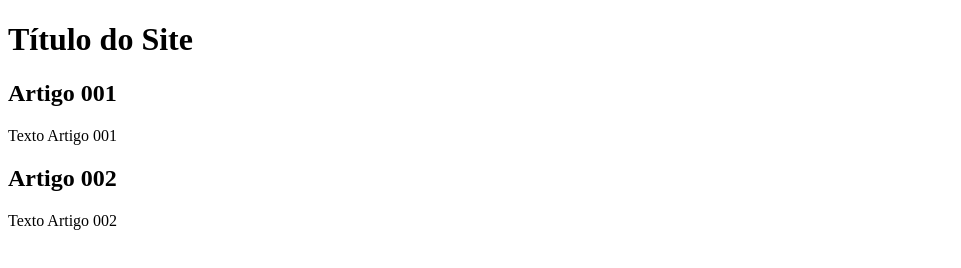
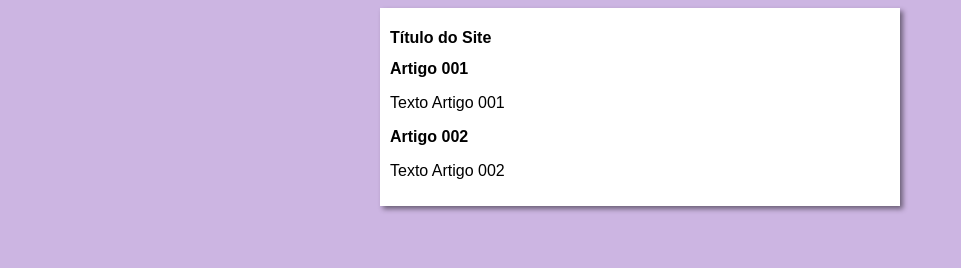
Before and after one commit to devluciano/Projeto-Site, a plain HTML site: page index.html in a window 1280 px wide. Shown: the whole page, without its empty margins (0-961 px from the left). Drawn offline with Linux system fonts and the light colour scheme.

Commit message:
iniciei o design

```diff
--- /dev/null
+++ b/estilos/style.css
@@ -0,0 +1,15 @@
+* {
+    font-family: Arial, Helvetica,sans-serif;
+    font-size: 16px;
+
+}
+body {
+    background-color: rgb(204, 181, 226);
+}
+main {
+    background-color: white;
+    width: 500px;
+    margin: auto;
+    padding: 10px;
+    box-shadow: 3px 3px 5px rgba(0, 0, 0, 0.473);
+}
--- a/index.html
+++ b/index.html
@@ -4,6 +4,8 @@
     <meta charset="UTF-8">
     <meta name="viewport" content="width=device-width, initial-scale=1.0">
     <title>Título do Site</title>
+    <link rel="stylesheet" href="estilos/style.css">
+
 </head>
 <body>
     <main>
```
